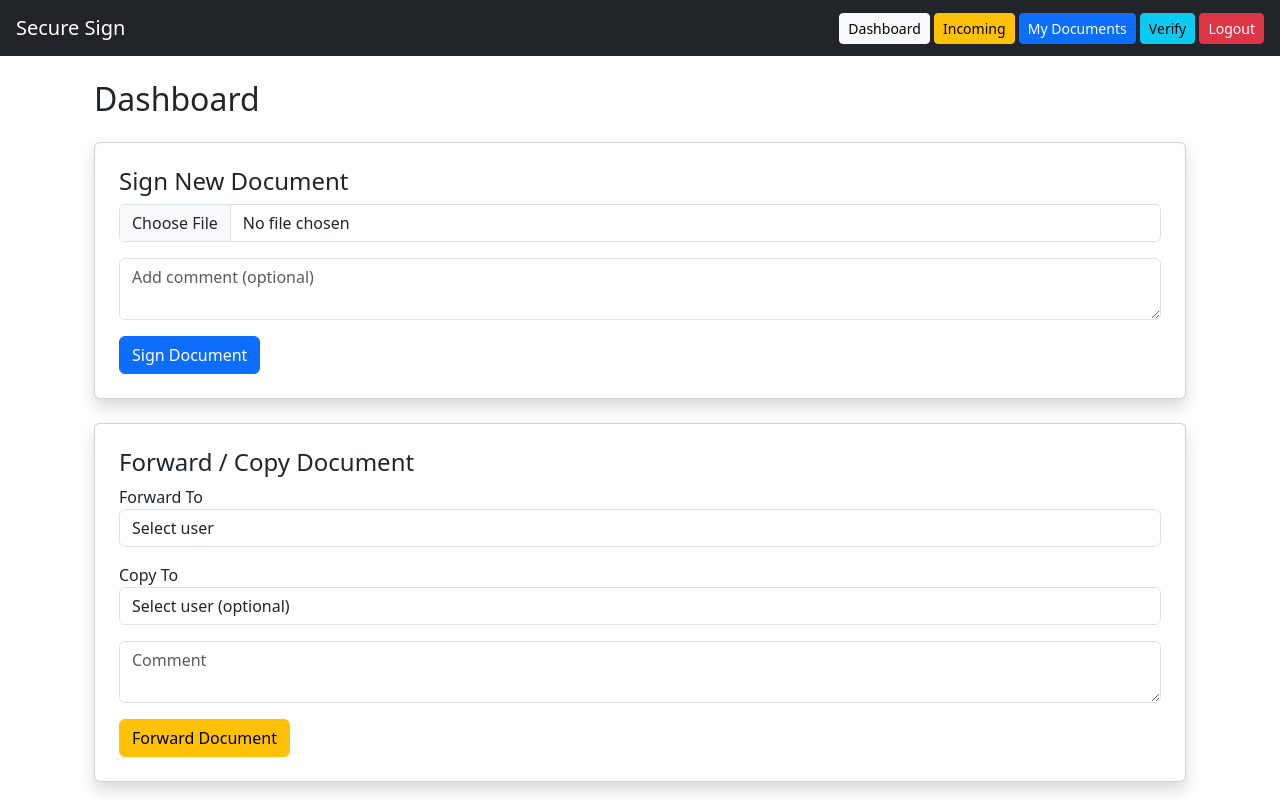
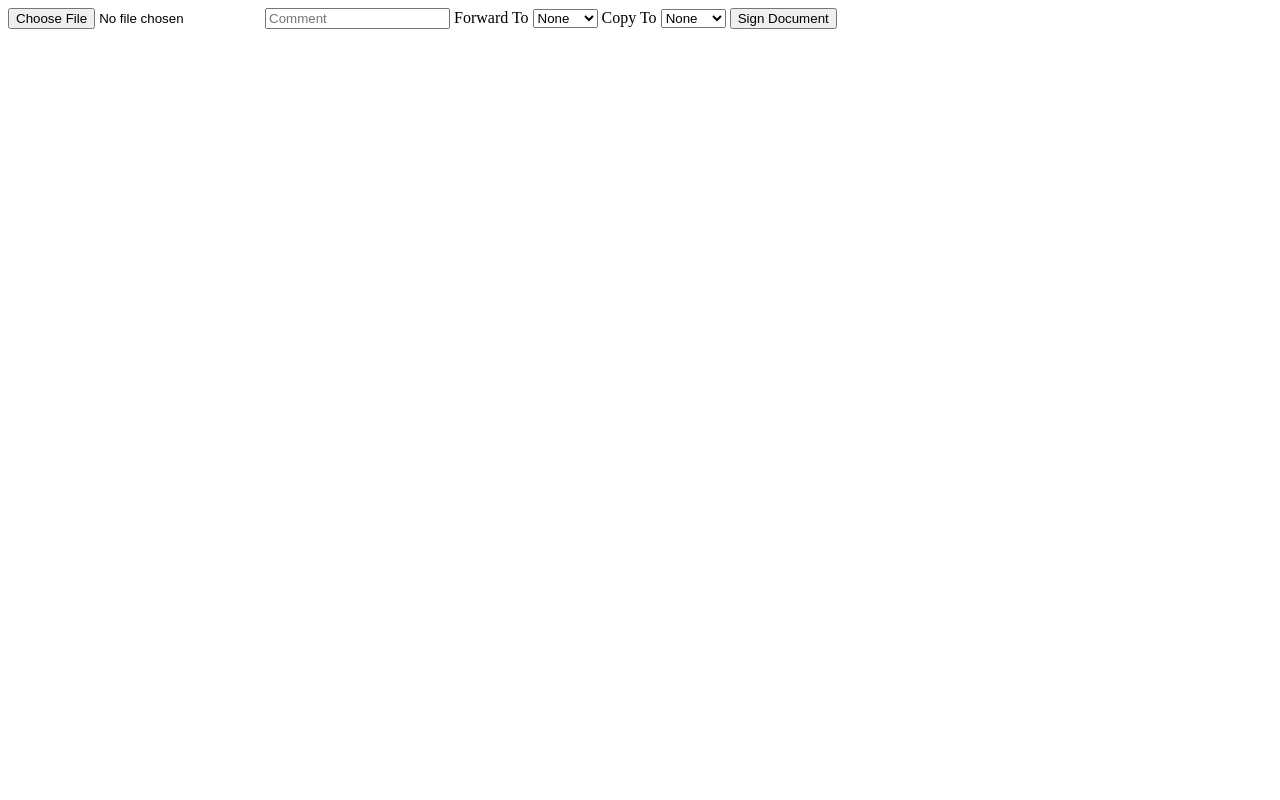
Before and after one commit to St-thomas-Aquinas/Secure-sign-Version-2, a Flask app: page /dashboard in a window 1280 px wide. Run offline with Flask 3, Linux system fonts and the light colour scheme; the visitor is signed in with stand-in values (Sample User, id 1); a database or web service that is not in the repository returns one stand-in record (values such as "Sample title"); some libraries are stand-ins or nearby versions.

Commit message:
Update dashboard.html

```diff
--- a/templates/dashboard.html
+++ b/templates/dashboard.html
@@ -1,99 +1,27 @@
-{% extends "base.html" %}
+<form method="POST" enctype="multipart/form-data">
 
-{% block content %}
+    <input type="file" name="file" class="form-control" required>
 
-<div class="container mt-4">
+    <input type="text" name="comment" class="form-control mt-2" placeholder="Comment">
 
-    <h2 class="mb-4">Dashboard</h2>
+    <!-- FORWARD TO -->
+    <label class="mt-3">Forward To</label>
+    <select name="forward_to" class="form-control">
+        <option value="">None</option>
+        {% for user in users %}
+            <option value="{{ user }}">{{ user }}</option>
+        {% endfor %}
+    </select>
 
-    <!-- =========================
-         SIGN DOCUMENT
-    ========================== -->
-    <div class="card shadow p-4 mb-4">
+    <!-- COPY TO -->
+    <label class="mt-3">Copy To</label>
+    <select name="copy_to" class="form-control">
+        <option value="">None</option>
+        {% for user in users %}
+            <option value="{{ user }}">{{ user }}</option>
+        {% endfor %}
+    </select>
 
-        <h4>Sign New Document</h4>
+    <button class="btn btn-primary mt-3">Sign Document</button>
 
-        <form method="POST" enctype="multipart/form-data">
-
-            <div class="mb-3">
-                <input type="file" name="file" class="form-control" required>
-            </div>
-
-            <div class="mb-3">
-                <textarea name="comment" class="form-control" placeholder="Add comment (optional)"></textarea>
-            </div>
-
-            <button class="btn btn-primary">
-                Sign Document
-            </button>
-
-        </form>
-
-        {% if signed_file %}
-
-        <hr>
-
-        <div class="alert alert-success">
-            Document signed successfully!
-        </div>
-
-        <a href="{{ url_for('download', filename=signed_file) }}" class="btn btn-success">
-            Download Signed Document
-        </a>
-
-        {% endif %}
-
-    </div>
-
-
-    <!-- =========================
-         FORWARD DOCUMENT
-    ========================== -->
-    <div class="card shadow p-4">
-
-        <h4>Forward / Copy Document</h4>
-
-        <form method="POST" action="{{ url_for('forward', doc_id=1) }}">
-
-            <!-- Forward To -->
-            <div class="mb-3">
-                <label>Forward To</label>
-                <select name="next_user" class="form-control" required>
-                    <option value="">Select user</option>
-
-                    {% for user in users %}
-                        <option value="{{ user[0] }}">{{ user[0] }}</option>
-                    {% endfor %}
-
-                </select>
-            </div>
-
-            <!-- Copy To -->
-            <div class="mb-3">
-                <label>Copy To</label>
-                <select name="copy_user" class="form-control">
-                    <option value="">Select user (optional)</option>
-
-                    {% for user in users %}
-                        <option value="{{ user[0] }}">{{ user[0] }}</option>
-                    {% endfor %}
-
-                </select>
-            </div>
-
-            <!-- Comment -->
-            <div class="mb-3">
-                <textarea name="comment" class="form-control" placeholder="Comment"></textarea>
-            </div>
-
-            <button class="btn btn-warning">
-                Forward Document
-            </button>
-
-        </form>
-
-    </div>
-
-</div>
-
-{% endblock %}
+</form>
```
